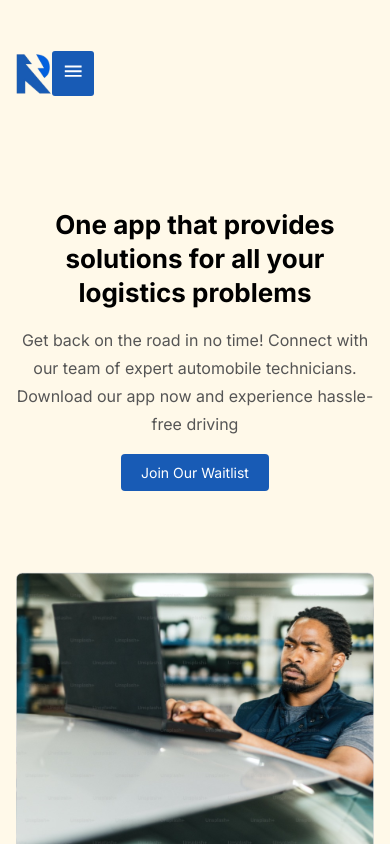
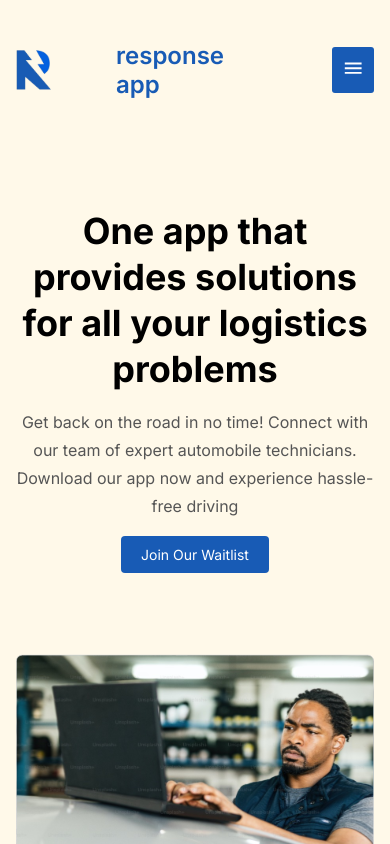
Before and after one commit to Zorftstech/response-app, a Next.js app: page / in a window 390 px wide. Shown: the top 844 px of the page. Built offline with nearby package versions, Linux system fonts and the light colour scheme.

Commit message:
fixed mobile navbar and newsletter for

```diff
--- a/src/MobileSideBar/sidebar/data.js
+++ b/src/MobileSideBar/sidebar/data.js
@@ -1,58 +1,53 @@
 import {
-	MdInfoOutline,
-	MdKeyboardArrowRight,
-	MdLineWeight,
-	MdOutlineHome,
-	MdOutlineKeyboardArrowDown,
-	MdOutlineMenuBook,
-	MdOutlineMiscellaneousServices,
-	MdOutlinePersonPin,
-	MdWorkHistory,
+	MdOutlineHome
 } from "react-icons/md";
-import { BsJournalBookmarkFill, BsPencilSquare } from "react-icons/bs";
-import { FaBlogger, FaIndustry } from "react-icons/fa";
+import { BsInfoSquareFill } from "react-icons/bs";
+import { FaUsers } from "react-icons/fa";
+import { GrServices } from 'react-icons/gr'
+import { BiSolidHome } from 'react-icons/bi'
+import { colors } from "@/styles/theme";
 
-export const ServicesData = [
+// export const ServicesData = [
+// 	{
+// 		title: "Home",
+// 		path: "/",
+// 		icon: <MdOutlineHome />,
+// 	},
+// 	{
+// 		title: "About",
+// 		path: "#",
+// 		icon: <MdOutlinePersonPin />,
+// 	},
+// 	{
+// 		title: "Our Services",
+// 		path: "/",
+// 		icon: <MdOutlineMenuBook />,
+// 	},
+// 	{
+// 		title: "Teams",
+// 		path: "#",
+// 		icon: <BsPencilSquare />,
+// 	},
+// ];
+export const SidebarData = [
 	{
 		title: "Home",
 		path: "/",
-		icon: <MdOutlineHome />,
+		icon: <BiSolidHome fontSize={"1.6rem"} />,
 	},
 	{
-		title: "About",
+		title: "About us",
 		path: "#",
-		icon: <MdOutlinePersonPin />,
+		icon: <BsInfoSquareFill fontSize={"1.6rem"} color='#000' />,
 	},
 	{
 		title: "Our Services",
 		path: "/",
-		icon: <MdOutlineMenuBook />,
-	},
-	{
-		title: "Teams",
-		path: "#",
-		icon: <BsPencilSquare />,
-	},
-];
-export const SidebarData = [
-	{
-		title: "Home",
-		path: "/",
-		icon: <MdOutlineHome fontSize={"1.6rem"} />,
-	},
-	{
-		title: "About us",
-		path: "#",
-		icon: <MdWorkHistory fontSize={"1.6rem"} />,
-	},
-	{
-		title: "Our Services",
-		path: "/",
-		icon: <MdOutlineMenuBook fontSize={"1.6rem"} />,
+		icon: <GrServices fontSize={"1.6rem"} />,
 	},
 	{
 		title: "Team",
 		path: "#",
-		icon: <FaBlogger fontSize={"1.6rem"} />,
+		icon: <FaUsers fontSize={"1.6rem"} />,
 	},
 ];
--- a/src/components/navbar/mobilenav.js
+++ b/src/components/navbar/mobilenav.js
@@ -10,6 +10,9 @@ export default function MobileNav({ toggleSideBar }) {
     return (
         <Wrapper>
           <Image src={logo} alt={'logo'}/>
+
+          <h3>response app</h3>
+
           <div className='box'>
               <MdOutlineMenu
                   size={"1.4rem"}
@@ -17,25 +20,30 @@ export default function MobileNav({ toggleSideBar }) {
                   onClick={toggleSideBar}
               />
           </div>
-            {/* <div className='flex-box'>
-            </div> */}
         </Wrapper>
     )
 }
 
 const Wrapper = styled.div`
     display: flex;
-    justify-content: space-between;
+    justify-content: space-around;
     align-items: center;
-    margin-bottom: .8rem;
-  .flex-box {
 
-  }
+    gap: 4rem;
+
+    h3 {
+      font-size: 24px;
+      font-weight: 600;
+      color: ${colors.primaryColor};
+
+      /* margin: 0 4rem; */
+    }
+
   .box {
+    /* margin-left: 170px; */
     background: ${colors.primaryColor};
     padding: .6rem;
     border-radius: 3px;
-
-
+    cursor: pointer;
   }
 `;
--- a/src/components/navbar/navbar.js
+++ b/src/components/navbar/navbar.js
@@ -8,7 +8,7 @@ import MobileNav from "./mobilenav";
 
 export default function Navbar({ toggleSideBar }) {
     return (
-        <Container>
+        <>
         <Wrapper>
             <Logo>
                 <Image src={logo} alt='logo' />
@@ -24,11 +24,12 @@ export default function Navbar({ toggleSideBar }) {
             <Button href="#waitlist">
                 Join Our Waitlist
             </Button>
-
         </Wrapper>
+        <Container>
             <div className="mobile-bottom">
                 <MobileNav toggleSideBar={toggleSideBar} />
             </div>
         </Container>
+        </>
     )
 }
--- a/src/styles/home.style.js
+++ b/src/styles/home.style.js
@@ -27,8 +27,8 @@ export const HeroWrapper = styled.section`
         line-height: normal;
 
         @media (max-width: 992px) {
-            font-size: 26px;
-            line-height: 34px;
+            font-size: 36px;
+            line-height: 46px;
         }
     }
     p {
--- a/src/styles/navbar.style.js
+++ b/src/styles/navbar.style.js
@@ -2,25 +2,22 @@ import { styled } from "styled-components";
 import { colors } from "./theme";
 
 export const Container = styled.div`
-    width: 100%;
-    padding: 1.4rem 3rem;
 
     @media (max-width: 992px) {
         padding: 1rem;
         display: flex;
+        justify-content: center;
+        align-items: center;
 
     }
     .mobile-bottom {
-        @media (min-width: 1142px) {
-            display: none;
-            width: 100%;
-        }
+        display: none;
 
         @media (max-width: 992px) {
-            margin-top: -160px;
+            margin-top: -180px;
             width: 100%;
             display: flex;
-            justify-content: space-between;
+            justify-content: center;
             align-items: center;
             flex-direction: row;
         }
@@ -28,12 +25,13 @@ export const Container = styled.div`
 `;
 export const Wrapper = styled.div`
     width: 100%;
+    padding: 1.4rem 3rem;
     display: flex;
     justify-content: space-between;
     align-items: center;
 
     @media (max-width: 992px) {
-        display: none;
+        display: none !important;
     }
 
 `;
```
Lines whose indentation alone changed are shown as unchanged.
